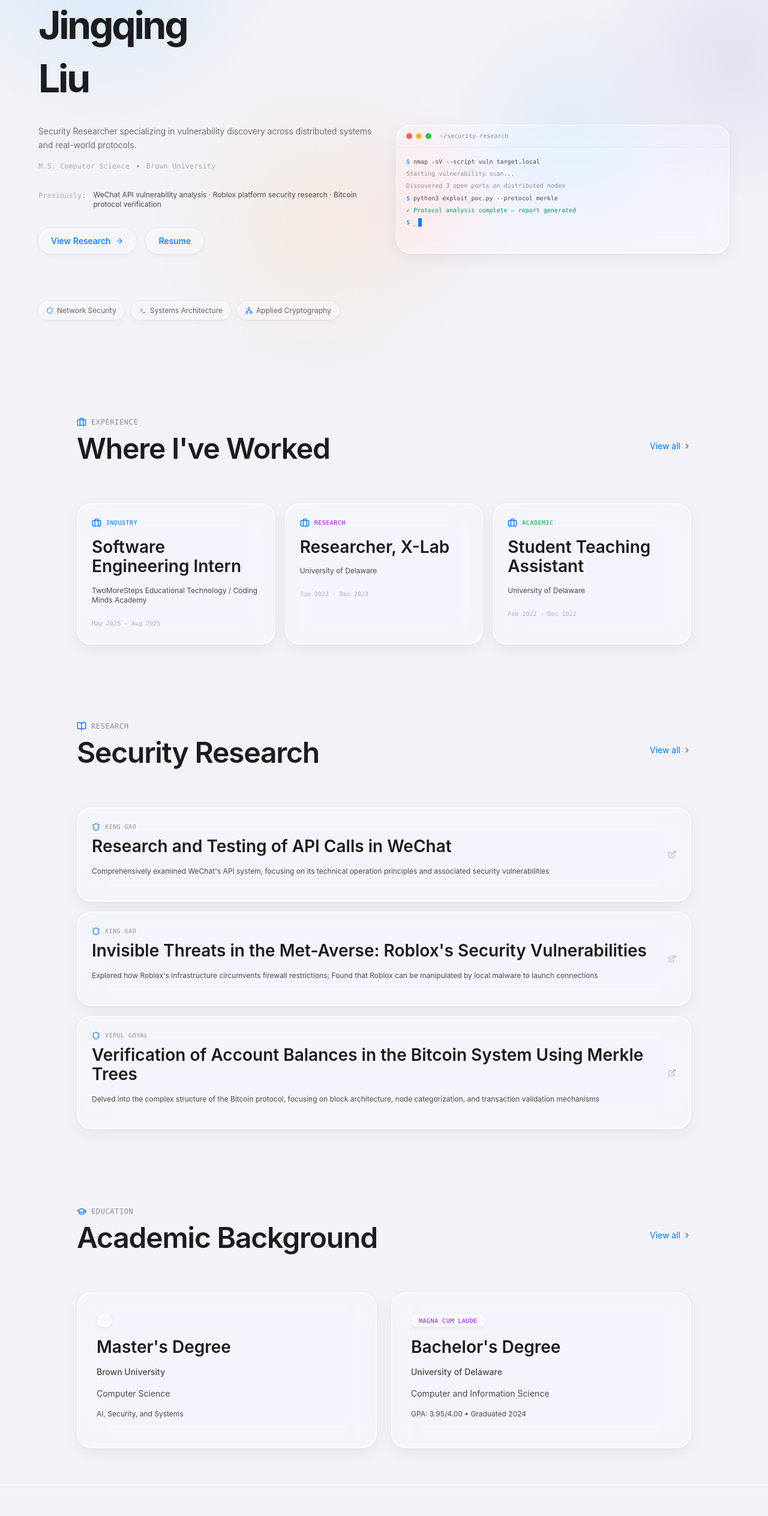
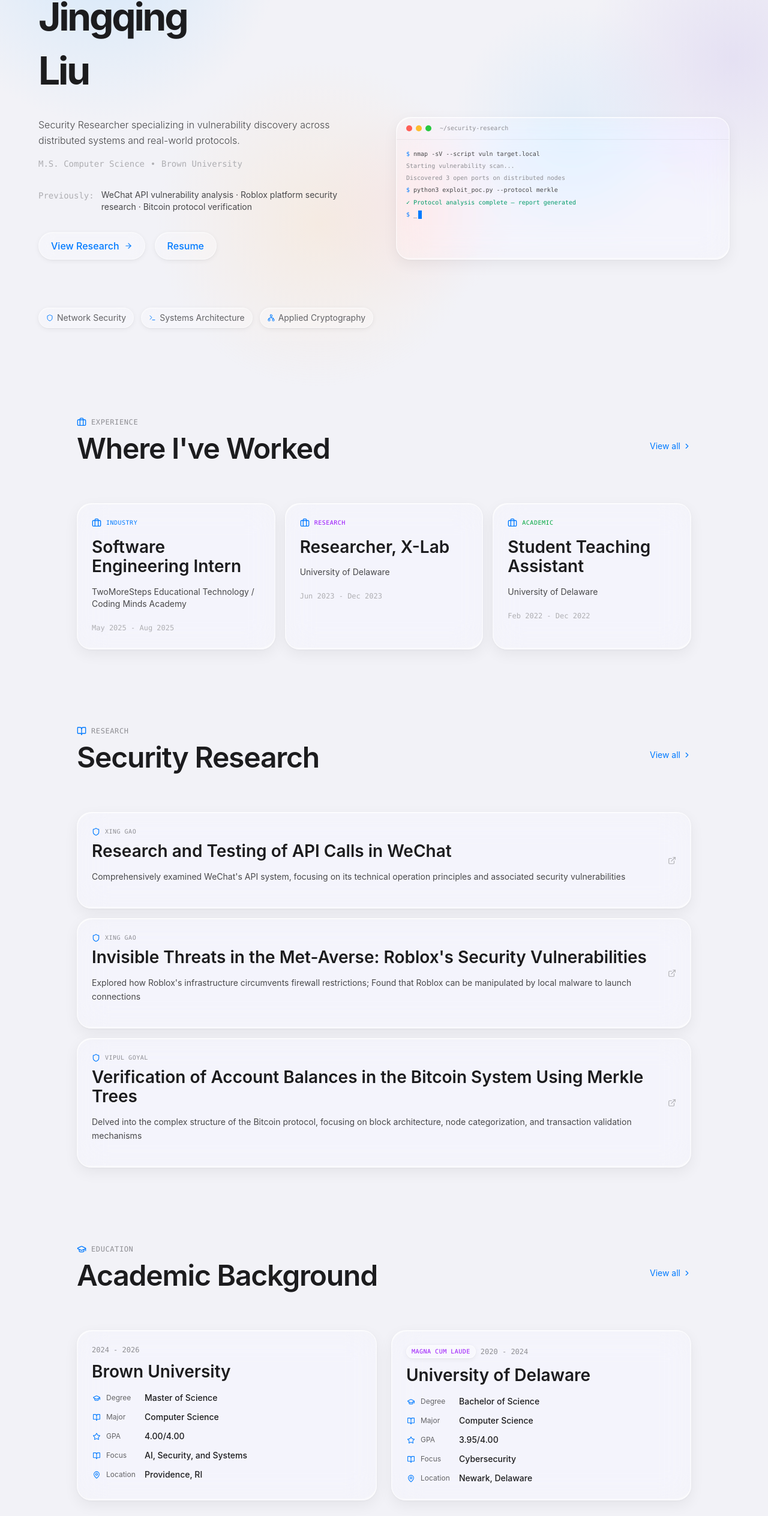
Before and after one commit to Jingqing-Liu/jingqing-liu.github.io, a Next.js app: page / in a window 1280 px wide. Shown: the part 232-2760 px from the top of the page at 60% size. Built offline with nearby package versions, Linux system fonts and the light colour scheme.

Commit message:
scale up typography and update education summary layout

```diff
--- a/src/app/experience/[id]/ExperienceDetailClient.tsx
+++ b/src/app/experience/[id]/ExperienceDetailClient.tsx
@@ -83,8 +83,8 @@ export default function ExperienceDetailClient({ exp }: { exp: Experience }) {
               </span>
               <span className="text-xs text-[#8e8e93] font-mono">{exp.period}</span>
             </div>
-            <h1 className="text-[1.44rem] md:text-[2.3rem] font-bold text-[#1c1c1e] tracking-tight mb-2">{localize(lang, exp.title, exp.title_zh)}</h1>
-            <p className="text-sm text-[#007aff] font-medium">{localize(lang, exp.company, exp.company_zh)}</p>
+            <h1 className="text-[1.625rem] md:text-[2.625rem] font-bold text-[#1c1c1e] tracking-tight mb-2">{localize(lang, exp.title, exp.title_zh)}</h1>
+            <p className="text-base text-[#007aff] font-medium">{localize(lang, exp.company, exp.company_zh)}</p>
             {exp.supervisor && (
               <p className="text-sm text-[#636366] mt-2">{t('exp.supervisor')}: {localize(lang, exp.supervisor, exp.supervisor_zh)}</p>
             )}
--- a/src/app/experience/page.tsx
+++ b/src/app/experience/page.tsx
@@ -89,7 +89,7 @@ export default function ExperiencePage() {
               initial={{ opacity: 0, y: 20 }}
               animate={{ opacity: 1, y: 0 }}
               transition={{ duration: 0.6, delay: 0.3 }}
-              className="text-[2.3rem] md:text-[3.75rem] font-bold text-[#1c1c1e] tracking-tight leading-tight mb-6"
+              className="text-[2.625rem] md:text-[4.25rem] font-bold text-[#1c1c1e] tracking-tight leading-tight mb-6"
             >
               {t('exp.title')}
             </motion.h1>
@@ -98,7 +98,7 @@ export default function ExperiencePage() {
               initial={{ opacity: 0, y: 20 }}
               animate={{ opacity: 1, y: 0 }}
               transition={{ duration: 0.6, delay: 0.4 }}
-              className="text-sm text-[#48484a] leading-relaxed mx-auto text-center"
+              className="text-base text-[#48484a] leading-relaxed mx-auto text-center"
             >
               {t('exp.subtitle')}
             </motion.p>
--- a/src/app/home/components/EducationSummary.tsx
+++ b/src/app/home/components/EducationSummary.tsx
@@ -2,7 +2,7 @@
 
 import React from 'react';
 import { motion } from 'framer-motion';
-import { GraduationCap, ChevronRight } from 'lucide-react';
+import { GraduationCap, ChevronRight, BookOpen, MapPin, Star } from 'lucide-react';
 import Link from 'next/link';
 import { educationData } from '../../../data';
 import { useLanguage, localize } from '../../../i18n/LanguageContext';
@@ -10,6 +10,11 @@ import { useLanguage, localize } from '../../../i18n/LanguageContext';
 const EducationSummary = () => {
   const [graduate, undergraduate] = educationData;
   const { t, lang } = useLanguage();
+
+  const eduCards = [
+    { edu: graduate, color: 'text-[#007aff]', location: 'Providence, RI' },
+    { edu: undergraduate, color: 'text-purple-600', location: 'Newark, Delaware' },
+  ];
 
   return (
     <section className="py-16 relative">
@@ -21,7 +26,7 @@ const EducationSummary = () => {
                 <GraduationCap size={16} className="text-[#007aff]" />
                 <span className="text-xs font-mono tracking-wider uppercase text-[#8e8e93]">{t('home.education.tag')}</span>
               </div>
-              <h2 className="text-[1.44rem] md:text-[2.3rem] font-bold text-[#1c1c1e] tracking-tight">
+              <h2 className="text-[1.625rem] md:text-[2.625rem] font-bold text-[#1c1c1e] tracking-tight">
                 {t('home.education.title')}
               </h2>
             </div>
@@ -31,47 +36,46 @@ const EducationSummary = () => {
           </div>
 
           <div className="grid grid-cols-1 md:grid-cols-2 gap-6">
+            {eduCards.map(({ edu, color, location }, index) => (
               <motion.div
+                key={edu.id}
                 initial={{ opacity: 0, y: 20 }}
                 whileInView={{ opacity: 1, y: 0 }}
                 whileHover={{ y: -4, transition: { duration: 0.2 } }}
                 viewport={{ once: true }}
-              transition={{ duration: 0.6, delay: 0.1 }}
-              className="liquid-glass-card p-8"
+                transition={{ duration: 0.6, delay: 0.1 + index * 0.1 }}
+                className="liquid-glass-card p-6"
               >
-              <div className="mb-4">
-                <span className="text-[10px] font-mono tracking-wider uppercase px-3 py-1 text-[#007aff] liquid-glass-pill">
-                  {graduate.status ? localize(lang, graduate.status, graduate.status_zh) : ''}
+                <div className="flex items-center gap-2 mb-3">
+                  {edu.status && (
+                    <span className={`text-[10px] font-mono uppercase tracking-wider liquid-glass-pill px-2 py-0.5 ${color}`}>
+                      {localize(lang, edu.status, edu.status_zh)}
                     </span>
+                  )}
+                  <span className="text-xs text-[#8e8e93] font-mono">{edu.period}</span>
                 </div>
-              <h3 className="text-[1.44rem] font-semibold text-[#1c1c1e] mb-2">{localize(lang, graduate.degree, graduate.degree_zh)}</h3>
-              <p className="text-sm text-[#007aff] font-medium mb-3">{localize(lang, graduate.institution, graduate.institution_zh)}</p>
-              <div className="space-y-1">
-                <p className="text-sm text-[#48484a] mb-0">{localize(lang, 'Computer Science', '计算机科学')}</p>
-                <p className="text-xs text-[#8e8e93] mb-0">{localize(lang, graduate.focus, graduate.focus_zh)}</p>
+
+                <h3 className="text-[1.625rem] font-semibold text-[#1c1c1e] mb-3">
+                  {localize(lang, edu.institution, edu.institution_zh)}
+                </h3>
+
+                <div className="space-y-2">
+                  {[
+                    ...(edu.degreeType ? [{ label: t('edu.label.degree'), value: localize(lang, edu.degreeType, edu.degreeType_zh), icon: GraduationCap }] : []),
+                    ...(edu.major ? [{ label: t('edu.label.major'), value: localize(lang, edu.major, edu.major_zh), icon: BookOpen }] : []),
+                    { label: t('edu.label.gpa'), value: edu.gpa || '', icon: Star },
+                    { label: t('edu.label.focus'), value: localize(lang, edu.focus, edu.focus_zh), icon: BookOpen },
+                    { label: t('edu.label.location'), value: location, icon: MapPin },
+                  ].map((item) => (
+                    <div key={item.label} className="flex items-center py-0.5">
+                      <item.icon size={13} className="text-[#007aff] flex-shrink-0 w-4" />
+                      <span className="text-xs text-[#636366] w-16 flex-shrink-0 ml-2">{item.label}</span>
+                      <span className="text-sm text-[#1c1c1e] font-medium">{item.value}</span>
+                    </div>
+                  ))}
                 </div>
               </motion.div>
-
-            <motion.div
-              initial={{ opacity: 0, y: 20 }}
-              whileInView={{ opacity: 1, y: 0 }}
-              whileHover={{ y: -4, transition: { duration: 0.2 } }}
-              viewport={{ once: true }}
-              transition={{ duration: 0.6, delay: 0.2 }}
-              className="liquid-glass-card p-8"
-            >
-              <div className="mb-4">
-                <span className="text-[10px] font-mono tracking-wider uppercase px-3 py-1 text-purple-600 liquid-glass-pill">
-                  {undergraduate.status ? localize(lang, undergraduate.status, undergraduate.status_zh) : ''}
-                </span>
-              </div>
-              <h3 className="text-[1.44rem] font-semibold text-[#1c1c1e] mb-2">{localize(lang, undergraduate.degree, undergraduate.degree_zh)}</h3>
-              <p className="text-sm text-[#007aff] font-medium mb-3">{localize(lang, undergraduate.institution, undergraduate.institution_zh)}</p>
-              <div className="space-y-1">
-                <p className="text-sm text-[#48484a] mb-0">{localize(lang, 'Computer and Information Science', '计算机与信息科学')}</p>
-                <p className="text-xs text-[#8e8e93] mb-0">GPA: {undergraduate.gpa} &bull; {localize(lang, 'Graduated 2024', '2024 年毕业')}</p>
-              </div>
-            </motion.div>
+            ))}
           </div>
         </div>
       </div>
--- a/src/app/home/components/HeroSection.tsx
+++ b/src/app/home/components/HeroSection.tsx
@@ -65,7 +65,7 @@ const HeroSection = () => {
               initial={{ opacity: 0, x: -30 }}
               animate={{ opacity: 1, x: 0 }}
               transition={{ duration: 0.8, delay: 0.4, ease: "easeOut" }}
-              className="text-[3.75rem] md:text-[6rem] font-bold text-[#1c1c1e] tracking-tighter leading-[0.85] mb-2"
+              className="text-[4.25rem] md:text-[6.875rem] font-bold text-[#1c1c1e] tracking-tighter leading-[0.85] mb-2"
             >
               {personalInfo.name.split(' ')[0]}
             </motion.h1>
@@ -73,7 +73,7 @@ const HeroSection = () => {
               initial={{ opacity: 0, x: -30 }}
               animate={{ opacity: 1, x: 0 }}
               transition={{ duration: 0.8, delay: 0.5, ease: "easeOut" }}
-              className="text-[3.75rem] md:text-[6rem] font-bold text-[#1c1c1e] tracking-tighter leading-[0.85]"
+              className="text-[4.25rem] md:text-[6.875rem] font-bold text-[#1c1c1e] tracking-tighter leading-[0.85]"
             >
               {personalInfo.name.split(' ')[1]}
             </motion.h1>
@@ -90,10 +90,10 @@ const HeroSection = () => {
                 transition={{ duration: 0.6, delay: 0.7 }}
                 className="mb-8"
               >
-                <p className="text-sm text-[#636366] font-light leading-relaxed">
+                <p className="text-base text-[#636366] font-light leading-relaxed">
                   {t('hero.tagline')}
                 </p>
-                <div className="mt-4 flex items-center gap-3 text-xs text-[#aeaeb2]">
+                <div className="mt-4 flex items-center gap-3 text-sm text-[#aeaeb2]">
                   <span className="font-mono">{t('hero.subtitle')}</span>
                   <span className="w-1 h-1 bg-[#aeaeb2] rounded-full" />
                   <span className="font-mono">{personalInfo.address.institution}</span>
@@ -105,7 +105,7 @@ const HeroSection = () => {
                 initial={{ opacity: 0, y: 20 }}
                 animate={{ opacity: 1, y: 0 }}
                 transition={{ duration: 0.6, delay: 0.85 }}
-                className="mb-8 flex items-start gap-3 text-xs text-[#8e8e93]"
+                className="mb-8 flex items-start gap-3 text-sm text-[#8e8e93]"
               >
                 <span className="font-mono text-[#aeaeb2] flex-shrink-0 mt-px">{t('hero.proof.label')}</span>
                 <span className="text-[#48484a]">
@@ -122,7 +122,7 @@ const HeroSection = () => {
               >
                 <Link
                   href="/research"
-                  className="inline-flex items-center gap-2 px-5 py-2.5 text-sm font-medium text-[#007aff] liquid-glass-pill hover:text-[#0056b3] transition-colors no-underline"
+                  className="inline-flex items-center gap-2 px-5 py-2.5 text-base font-medium text-[#007aff] liquid-glass-pill hover:text-[#0056b3] transition-colors no-underline"
                   style={{ borderRadius: '99em' }}
                 >
                   {t('hero.cta.research')}
@@ -131,7 +131,7 @@ const HeroSection = () => {
                 <Link
                   href="/resume.pdf"
                   target="_blank"
-                  className="inline-flex items-center gap-2 px-5 py-2.5 text-sm font-medium text-[#636366] liquid-glass-pill hover:text-[#007aff] transition-colors no-underline"
+                  className="inline-flex items-center gap-2 px-5 py-2.5 text-base font-medium text-[#636366] liquid-glass-pill hover:text-[#007aff] transition-colors no-underline"
                   style={{ borderRadius: '99em' }}
                 >
                   {t('hero.cta.resume')}
@@ -156,7 +156,7 @@ const HeroSection = () => {
                 initial={{ opacity: 0, scale: 0.9 }}
                 animate={{ opacity: 1, scale: 1 }}
                 transition={{ duration: 0.4, delay: 1.3 + index * 0.1 }}
-                className="inline-flex items-center gap-1.5 px-3 py-1.5 text-xs text-[#636366] liquid-glass-pill cursor-default"
+                className="inline-flex items-center gap-1.5 px-3 py-1.5 text-sm text-[#636366] liquid-glass-pill cursor-default"
               >
                 <item.icon size={12} className="text-[#007aff]" />
                 {item.label}
--- a/src/app/page.tsx
+++ b/src/app/page.tsx
@@ -47,7 +47,7 @@ const ExperienceHighlights = () => {
                 <Briefcase size={16} className="text-[#007aff]" />
                 <span className="text-xs font-mono tracking-wider uppercase text-[#8e8e93]">{t('home.experience.tag')}</span>
               </div>
-              <h2 className="text-[1.44rem] md:text-[2.3rem] font-bold text-[#1c1c1e] tracking-tight">
+              <h2 className="text-[1.625rem] md:text-[2.625rem] font-bold text-[#1c1c1e] tracking-tight">
                 {t('home.experience.title')}
               </h2>
             </div>
@@ -79,11 +79,11 @@ const ExperienceHighlights = () => {
                         {t(`exp.type.${exp.type}`)}
                       </span>
                     </div>
-                    <h3 className="text-[#1c1c1e] font-semibold text-sm mb-2 leading-snug group-hover:text-[#007aff] transition-colors">
+                    <h3 className="text-[#1c1c1e] font-semibold text-base mb-2 leading-snug group-hover:text-[#007aff] transition-colors">
                       {localize(lang, exp.title, exp.title_zh)}
                     </h3>
-                    <p className="text-xs text-[#8e8e93] mb-3">{localize(lang, exp.company, exp.company_zh)}</p>
-                    <span className="text-[10px] text-[#aeaeb2] font-mono">{exp.period}</span>
+                    <p className="text-sm text-[#8e8e93] mb-3">{localize(lang, exp.company, exp.company_zh)}</p>
+                    <span className="text-xs text-[#aeaeb2] font-mono">{exp.period}</span>
                   </div>
                 </Link>
               </motion.div>
@@ -113,7 +113,7 @@ const ResearchHighlights = () => {
                 <BookOpen size={16} className="text-[#007aff]" />
                 <span className="text-xs font-mono tracking-wider uppercase text-[#8e8e93]">{t('home.research.tag')}</span>
               </div>
-              <h2 className="text-[1.44rem] md:text-[2.3rem] font-bold text-[#1c1c1e] tracking-tight">
+              <h2 className="text-[1.625rem] md:text-[2.625rem] font-bold text-[#1c1c1e] tracking-tight">
                 {t('home.research.title')}
               </h2>
             </div>
@@ -142,10 +142,10 @@ const ResearchHighlights = () => {
                             {localize(lang, project.advisor, project.advisor_zh).split('(').shift()?.split('（').shift()?.trim()}
                           </span>
                         </div>
-                        <h3 className="text-[#1c1c1e] font-semibold text-sm leading-snug group-hover:text-[#007aff] transition-colors mb-2">
+                        <h3 className="text-[#1c1c1e] font-semibold text-base leading-snug group-hover:text-[#007aff] transition-colors mb-2">
                           {localize(lang, project.title, project.title_zh)}
                         </h3>
-                        <p className="text-xs text-[#8e8e93] leading-relaxed line-clamp-2">
+                        <p className="text-sm text-[#8e8e93] leading-relaxed line-clamp-2">
                           {lang === 'zh' && project.keyPoints_zh ? project.keyPoints_zh[0] : project.keyPoints[0]}
                         </p>
                       </div>
--- a/src/app/research/page.tsx
+++ b/src/app/research/page.tsx
@@ -75,7 +75,7 @@ export default function Research() {
               initial={{ opacity: 0, y: 20 }}
               animate={{ opacity: 1, y: 0 }}
               transition={{ duration: 0.6, delay: 0.3 }}
-              className="text-[2.3rem] md:text-[3.75rem] font-bold text-[#1c1c1e] tracking-tight leading-tight mb-6"
+              className="text-[2.625rem] md:text-[4.25rem] font-bold text-[#1c1c1e] tracking-tight leading-tight mb-6"
             >
               {t('research.title')}
             </motion.h1>
@@ -84,7 +84,7 @@ export default function Research() {
               initial={{ opacity: 0, y: 20 }}
               animate={{ opacity: 1, y: 0 }}
               transition={{ duration: 0.6, delay: 0.4 }}
-              className="text-sm text-[#48484a] leading-relaxed mx-auto text-center"
+              className="text-base text-[#48484a] leading-relaxed mx-auto text-center"
             >
               {t('research.subtitle')}
             </motion.p>
@@ -135,7 +135,7 @@ export default function Research() {
                         </div>
 
                         {/* Title */}
-                        <h3 className="text-[1.44rem] font-semibold text-[#1c1c1e] mb-3 leading-snug">
+                        <h3 className="text-[1.625rem] font-semibold text-[#1c1c1e] mb-3 leading-snug">
                           {localize(lang, project.title, project.title_zh)}
                         </h3>
 
--- a/src/components/ResearchDetailClient.tsx
+++ b/src/components/ResearchDetailClient.tsx
@@ -55,7 +55,7 @@ export default function ResearchDetailClient({ detail }: ResearchDetailClientPro
                 {t('research.title')}
               </span>
             </div>
-            <h1 className="text-[1.44rem] md:text-[2.3rem] font-bold text-[#1c1c1e] tracking-tight leading-tight mb-4">
+            <h1 className="text-[1.625rem] md:text-[2.625rem] font-bold text-[#1c1c1e] tracking-tight leading-tight mb-4">
               {localize(lang, detail.title, detail.title_zh)}
             </h1>
             {detail.advisor && (
```
Also changed, not shown: src/app/education/page.tsx (+4 -4 lines). Lines whose indentation alone changed are shown as unchanged.
